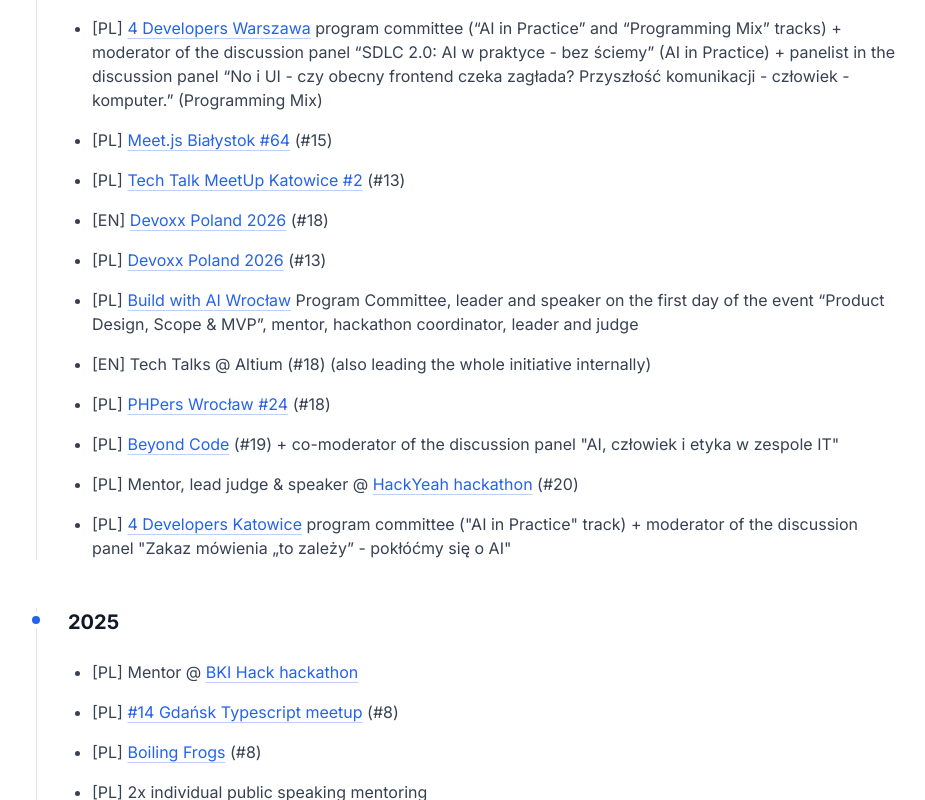
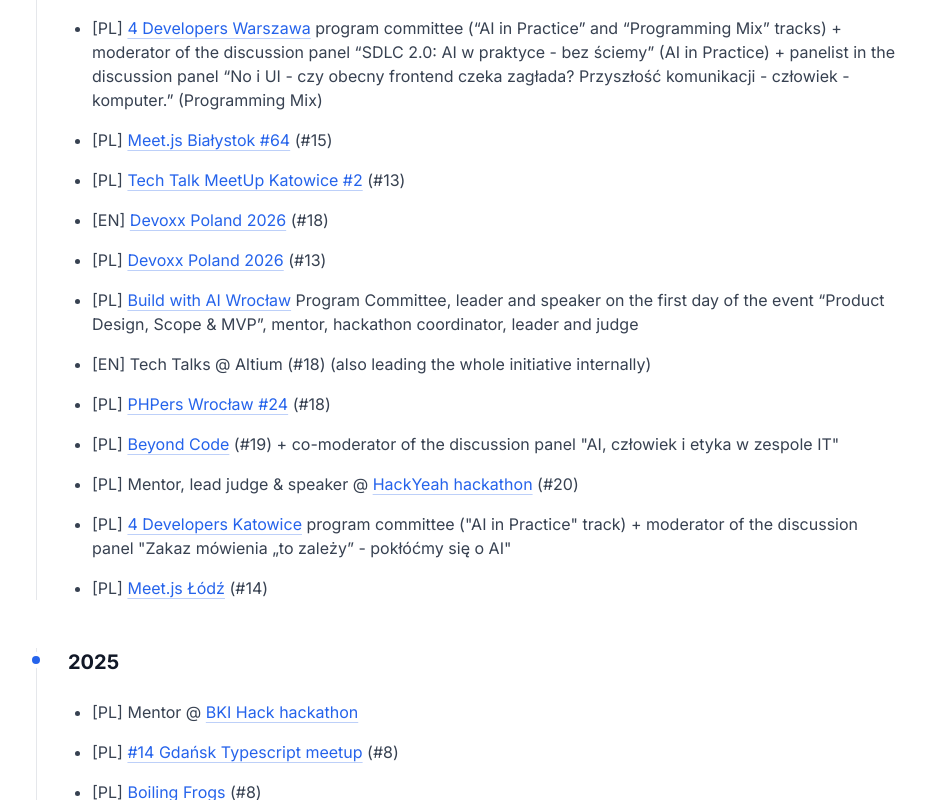
Before and after one commit to superdyzio/superdyzio.github.io, a Next.js app: page /speaker in a window 1280 px wide. Shown: the part 2023-2823 px from the top of the page, without its empty margins (172-1097 px from the left). Built offline with nearby package versions, Linux system fonts and the light colour scheme; no server answers.

Commit message:
add meet.js Łódź

```diff
--- a/src/app/speaker/page.tsx
+++ b/src/app/speaker/page.tsx
@@ -97,6 +97,7 @@
               <li>[PL] <a href="https://www.beyondcode.pl/" className="text-blue-600 hover:text-blue-800 underline decoration-blue-600/30 underline-offset-4 transition-colors dark:text-blue-400 dark:hover:text-blue-300">Beyond Code</a> (#19) + co-moderator of the discussion panel "AI, człowiek i etyka w zespole IT"</li>
               <li>[PL] Mentor, lead judge & speaker @ <a href="https://hackyeah.pl/pl/" className="text-blue-600 hover:text-blue-800 underline decoration-blue-600/30 underline-offset-4 transition-colors dark:text-blue-400 dark:hover:text-blue-300">HackYeah hackathon</a> (#20)</li>
               <li>[PL] <a href="https://4developers.org.pl/" className="text-blue-600 hover:text-blue-800 underline decoration-blue-600/30 underline-offset-4 transition-colors dark:text-blue-400 dark:hover:text-blue-300">4 Developers Katowice</a> program committee ("AI in Practice" track) + moderator of the discussion panel "Zakaz mówienia „to zależy” - pokłóćmy się o AI"</li>
+              <li>[PL] <a href="https://crossweb.pl/wydarzenia/meet-js-lodz-10-2026/" className="text-blue-600 hover:text-blue-800 underline decoration-blue-600/30 underline-offset-4 transition-colors dark:text-blue-400 dark:hover:text-blue-300">Meet.js Łódź</a> (#14)</li>
             </ul>
           </div>
 
```
